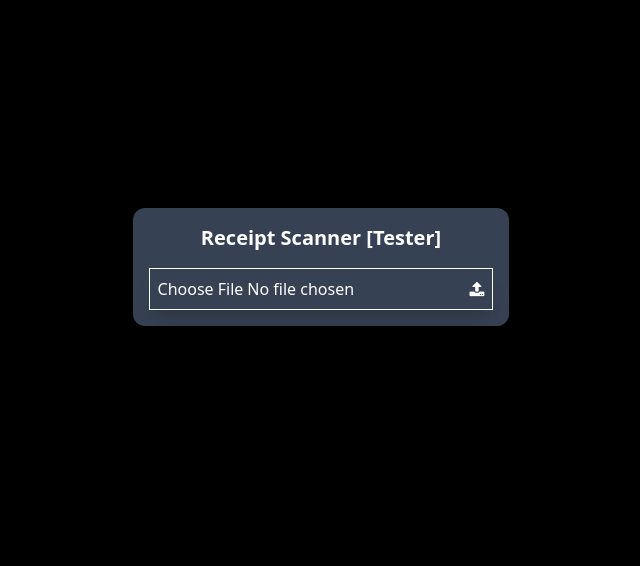
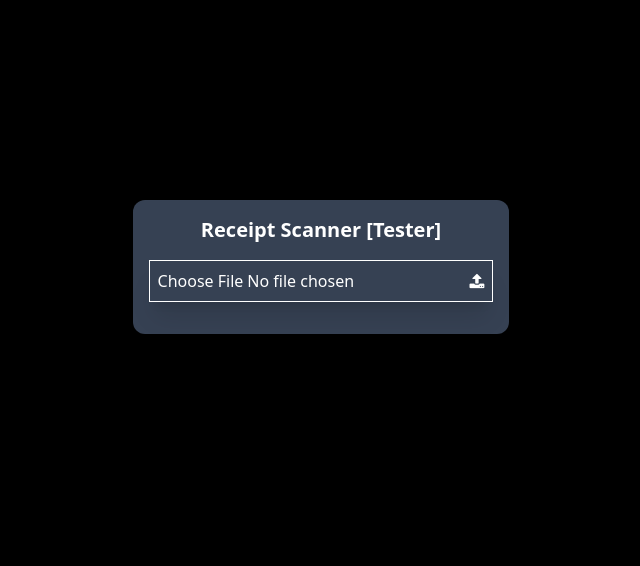
Before and after one commit to Loluwafemi/receipt-scanner, a FastAPI app: page / in a window 1280 px wide. Shown: the part 133-699 px from the top of the page, without its empty margins (319-959 px from the left). Run offline with FastAPI, Linux system fonts and the light colour scheme.

Commit message:
modules adjustment

```diff
--- a/lib/app/__init__.py
+++ b/lib/app/__init__.py
@@ -1 +1,2 @@
-from .extractor import *
+# from .extractor import *
+from lib.app.extractor import *
--- a/templates/index.html
+++ b/templates/index.html
@@ -9,7 +9,7 @@
 </head>
 <body class="h-[100vh] flex flex-col justify-center items-center bg-black">
 
-    <div class="w-auto h-auto bg-gray-700 text-white rounded-xl shadow-xl p-4 pb-0">
+    <div class="w-auto h-auto bg-gray-700 text-white rounded-xl shadow-xl p-4">
         <p class="text-xl font-bold flex items-center flex-col">Receipt Scanner [Tester]</p>
 
         <div class="p-2 border shadow-xl mt-4 flex items-center flex-row">
```
